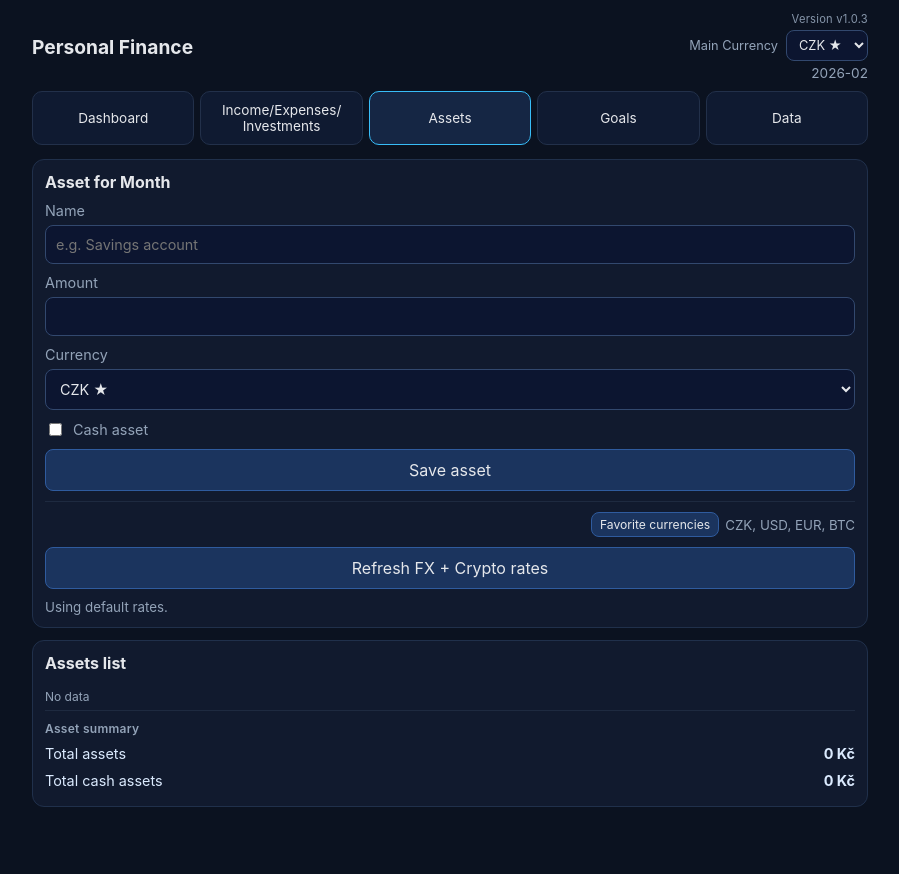
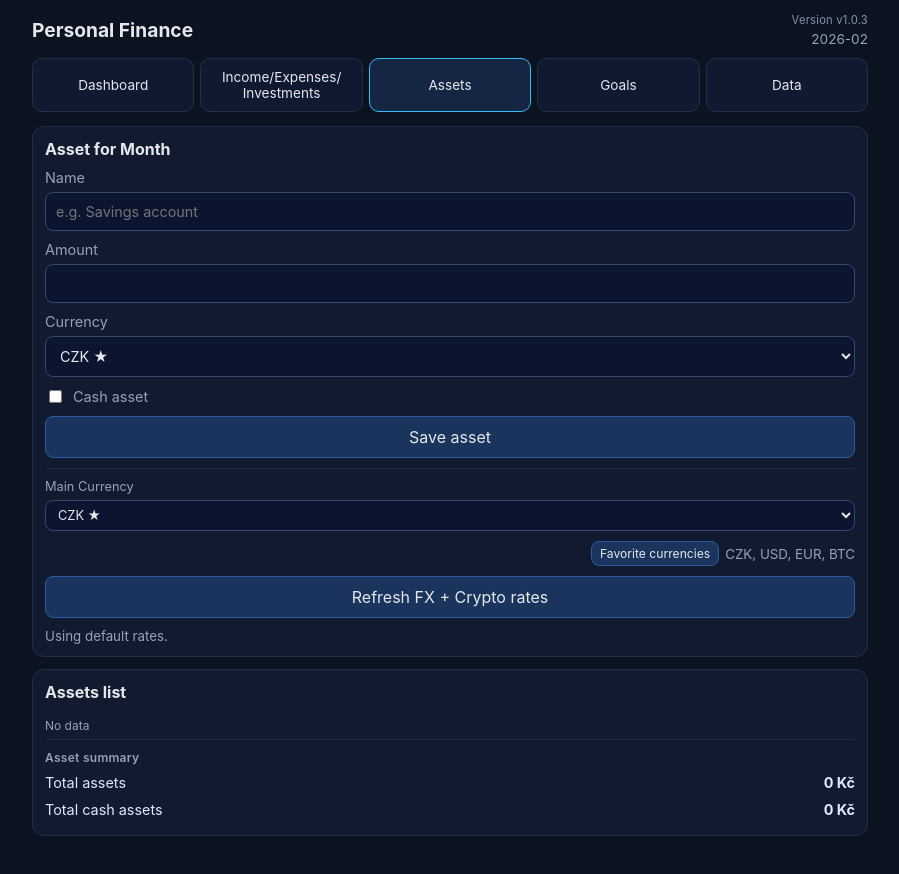
Before and after one commit to petrhomolka/PersonalCFCalc, a plain HTML site: page app/index.html in a window 1280 px wide. Both pictures are taken after a click on the button "Assets". Shown: the whole page, without its empty margins (190-1089 px from the left). Drawn offline with Linux system fonts and the light colour scheme; no server answers.

Commit message:
moved main curency selector undes assets

```diff
--- a/app/index.html
+++ b/app/index.html
@@ -15,9 +15,6 @@
         <h1>Personal Finance</h1>
         <div class="topbar-controls">
           <div id="appVersionLabel" class="app-version-chip" aria-label="App version"></div>
-          <label class="inline compact-inline">Main Currency
-            <select id="appCurrencySelect"></select>
-          </label>
           <div id="activeMonthLabel" class="month-chip"></div>
         </div>
       </header>
@@ -149,6 +146,9 @@
             <button type="submit">Save asset</button>
           </form>
           <div class="stack asset-tools">
+            <label class="compact-inline">Main Currency
+              <select id="appCurrencySelect"></select>
+            </label>
             <div class="row-actions favorites-row">
               <button id="manageFavoritesBtn" type="button">Favorite currencies</button>
               <small id="favoritesSummary"></small>
```
